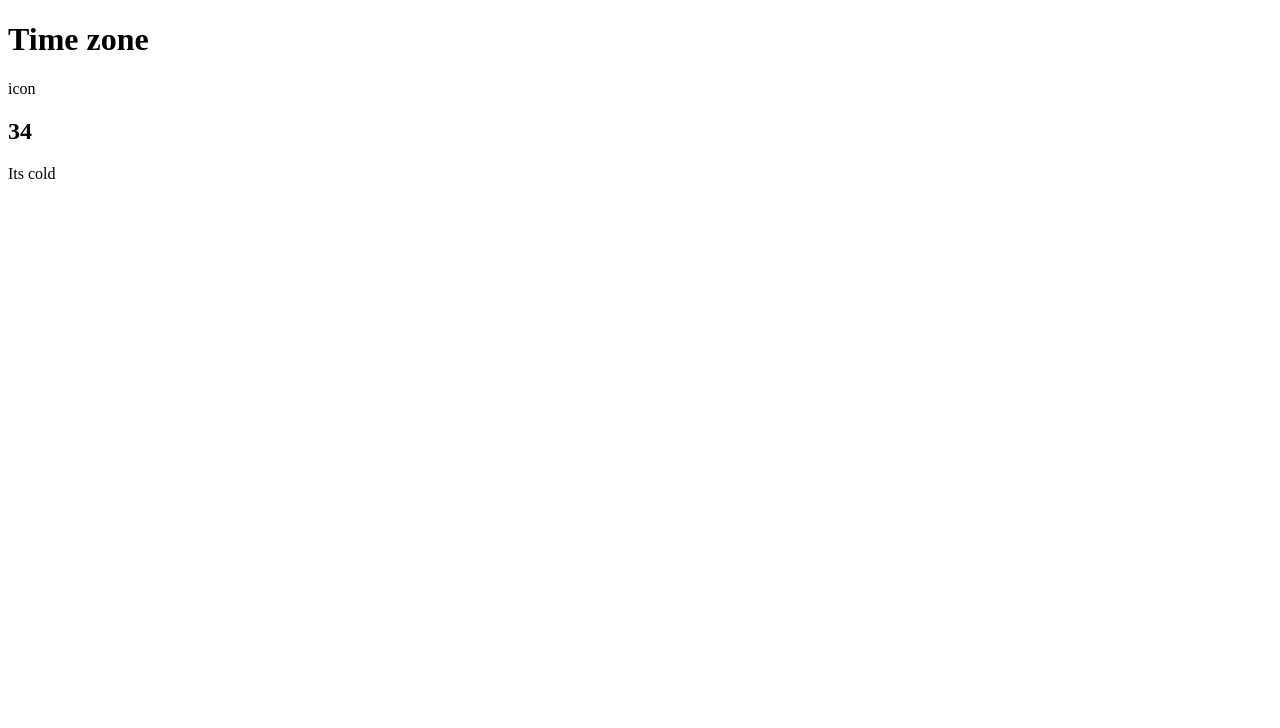
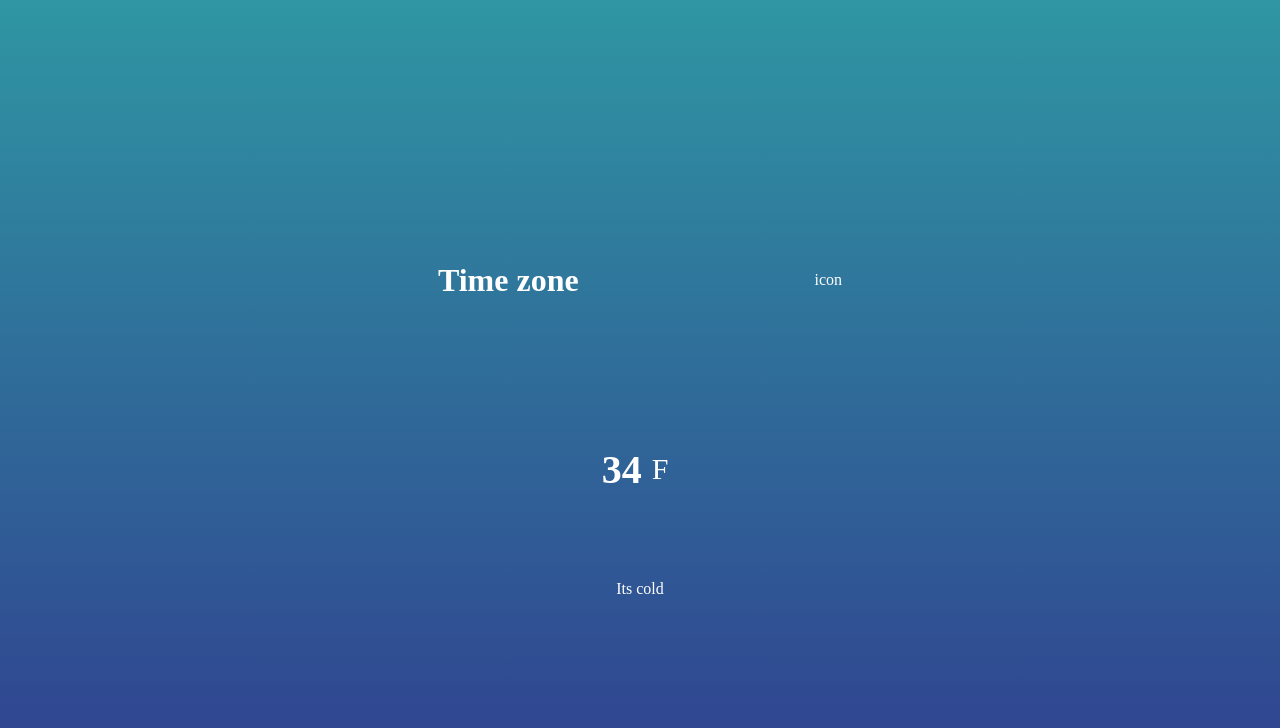
Before and after one commit to Evan-dn/weather-app-in-js, a plain HTML site: page index.html in a window 1280 px wide. Drawn offline with Linux system fonts and the light colour scheme.

Commit message:
rajout de div en html et css

```diff
--- a/index.html
+++ b/index.html
@@ -15,7 +15,10 @@
     </div>
 
     <div class="temperature">
-        <h2 class="temperature-degree">34</h2>
+        <div class="degree-section">
+            <h2 class="temperature-degree">34</h2>
+            <span>F</span>
+        </div>
         <div class="temperature-description">Its cold</div>
     </div>
 
--- a/style.css
+++ b/style.css
@@ -0,0 +1,39 @@
+* {
+    margin: 0;
+    padding: 0;
+    box-sizing: border-box;
+}
+
+body{
+    height: 100vh;
+    display: flex;
+    justify-content: center;
+    flex-direction: column;
+    align-items: center;
+    background: linear-gradient(rgb(47,150,163), rgb(48,62,143));
+    color: white;
+}
+.location, .temperature{
+    height: 30vh;
+    width: 50%;
+    display: flex;
+    justify-content: space-around;
+    align-items: center;
+
+}
+.temperature{
+    flex-direction: column;
+
+}
+.degree-section{
+    display: flex;
+    align-items: center;
+    cursor: pointer;
+}
+.degree-section span{
+    margin: 10px;
+    font-size: 30px;
+}
+.degree-section h2{
+    font-size: 40px;
+}
```
